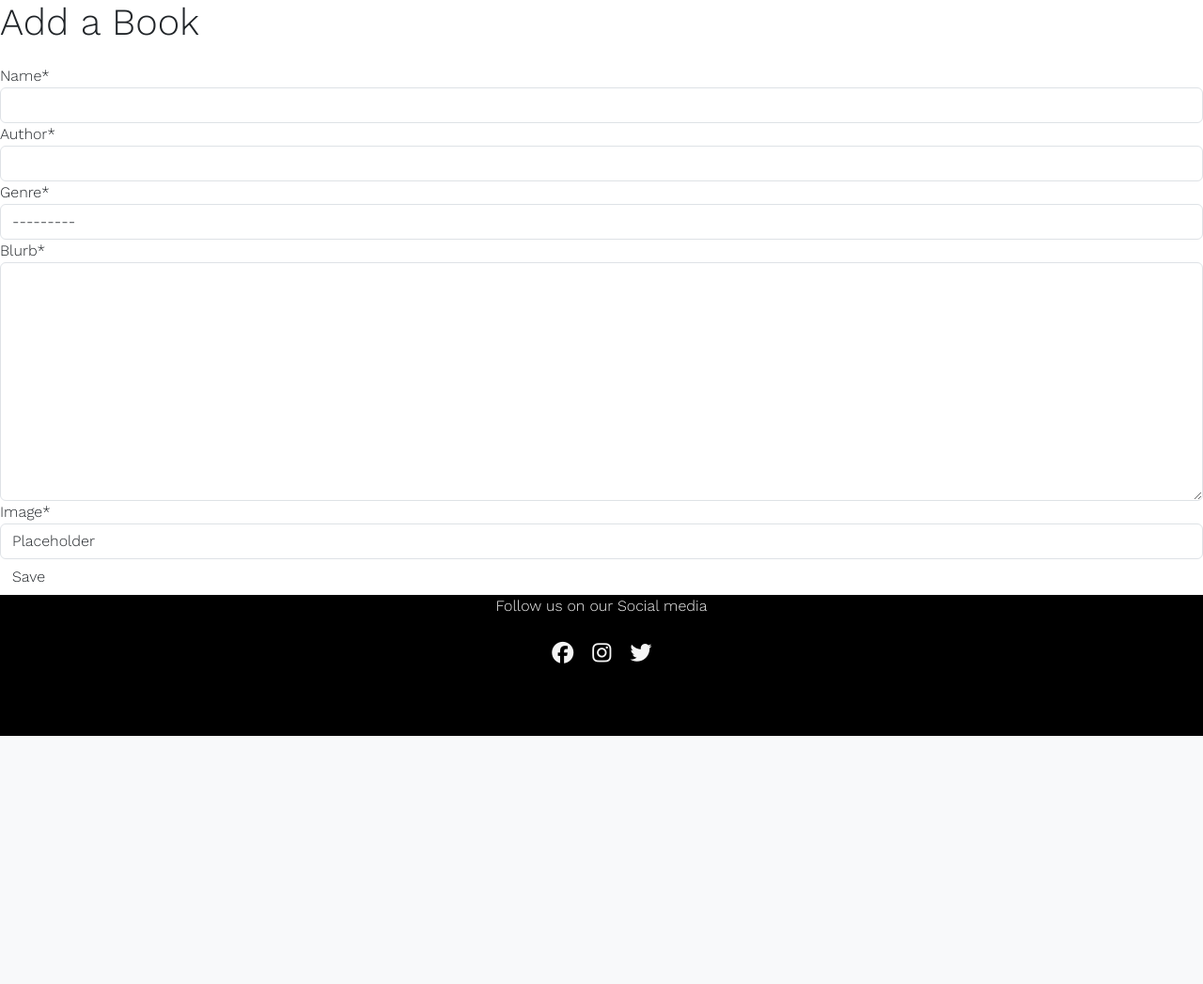
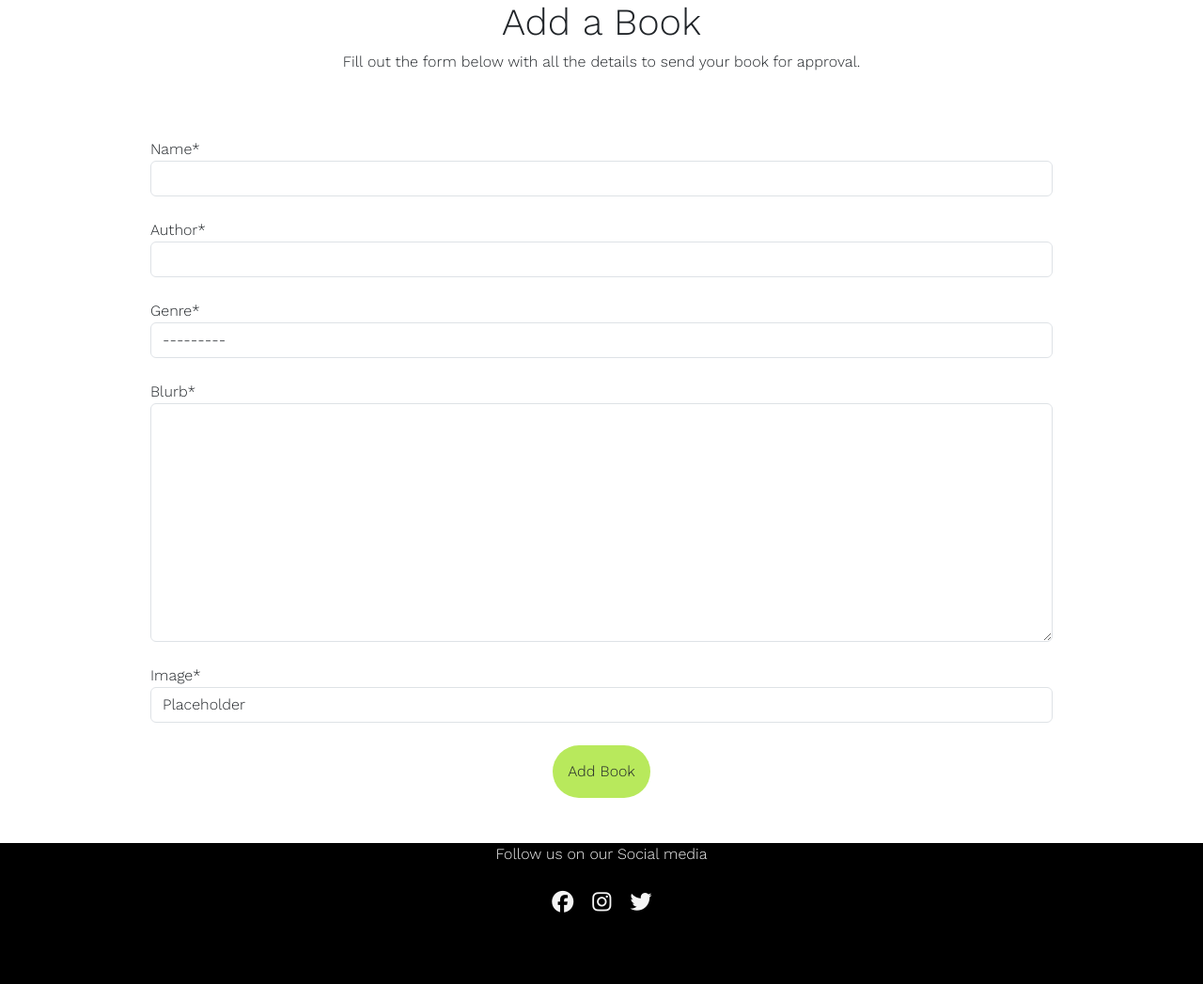
Before and after one commit to ARcKP98/open-book-reviews, a Django app: page /add-book/ in a window 1280 px wide. Shown: the part 56-1103 px from the top of the page at 94% size. Before the commit the page ends 839 px from the top, so only its background shows below. Run offline with Django 3.2, Linux system fonts and the light colour scheme; the visitor is signed in with stand-in values (Sample User, id 1); data that the repository does not hold is empty; some libraries are stand-ins or nearby versions.

Commit message:
Style the add book form again.

```diff
--- a/static/css/style.css
+++ b/static/css/style.css
@@ -63,6 +63,27 @@ a {
   background: transparent;
   display: inline-block;
 }
+
+/* Add Book */
+#add-book-form {
+  margin-left: 2.5rem;
+  width: 75%;
+  margin: 0 auto;
+  overflow-x: hidden;
+}
+
+#add-book-form label{
+  margin-top: 1.5rem;
+}
+
+.btn-add-book{
+  background-color: #B8E95C;
+  display: block;
+  margin: 0 auto;
+  padding: 15px;
+  border-radius: 50px;
+}
+
 /*Footer*/
 footer {
     height: 150px;
--- a/templates/add-book.html
+++ b/templates/add-book.html
@@ -2,23 +2,17 @@
 {% block content %}
 {% load crispy_forms_tags %}
 
-<section>
-  <div>
-    <div>
-      <h1 class="page-title">Add a Book</h1>
-    </div>
+<section class="mb-5">
+  <div class="text-center mb-5">
+    <h1>Add a Book</h1>
+    <h6>Fill out the form below with all the details to send your book for approval.</h6>
   </div>
-  <div>
-    <div>
-      <form action="." method="POST" enctype="multipart/form-data" style="margin-top: 1.3em">
-        {{ book_form | crispy }}{% csrf_token %}
-        <button type="submit" class="btn btn-styles">Save</button>
-      </form>
-    </div>
+  <div id="add-book-form">
+    <form method="POST">
+      {{ book_form | crispy }}{% csrf_token %}
+      <button type="submit" class="btn btn-add-book mt-4">Add Book</button>
+    </form>
   </div>
-</section>
-
-<section>
 
 </section>
 
```
